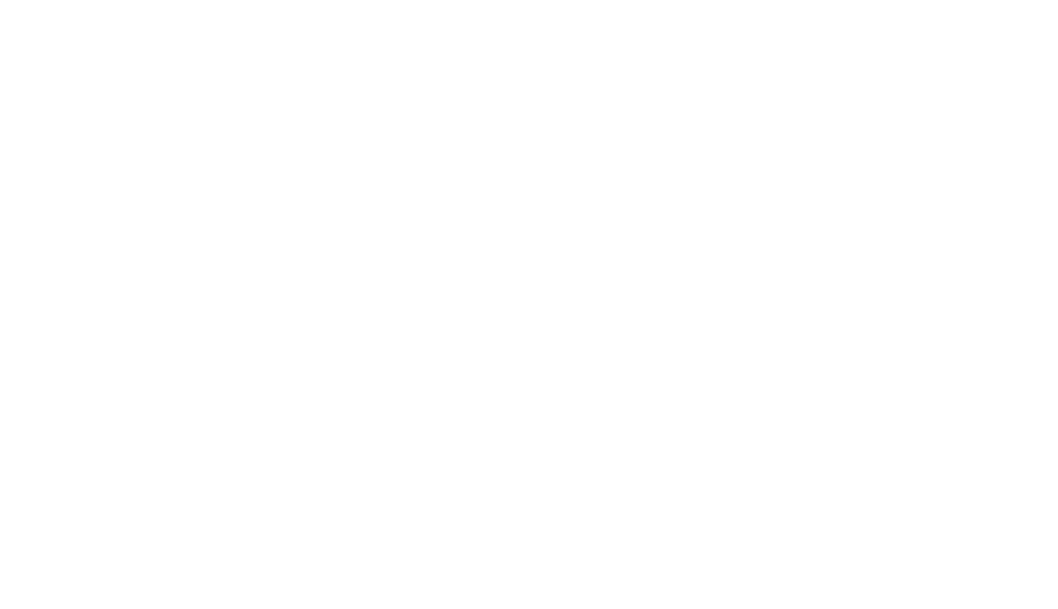
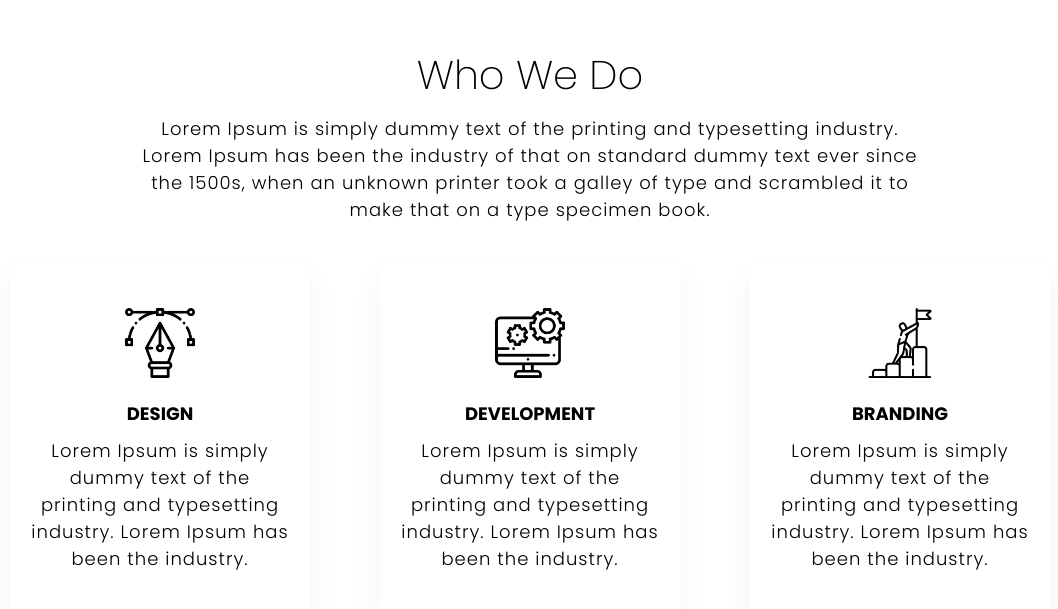
Before and after one commit to nelsonwenner/react-website-design, a React (Create React App) app: page / in a window 1280 px wide. Shown: the part 1672-2281 px from the top of the page, without its empty margins (110-1168 px from the left). Before the commit the page ends 1600 px from the top, so only its background shows below. Built offline with nearby package versions, Linux system fonts and the light colour scheme.

Commit message:
create service

```diff
--- a/src/components/about/About.js
+++ b/src/components/about/About.js
@@ -16,7 +16,7 @@
                             essentially unchanged. It was popularised in the 1960s with the release of Letraset sheets containing Lorem Ipsum passages,
                             and more recently with desktop publishing software like Aldus PageMaker including versions of Lorem Ipsum.
                         </p>
-                        <a href="#" className="bnt">Read Our Story</a>
+                        <a href="#" className="btn">Read Our Story</a>
                     </div>
                 </div>
             </section>
--- a/src/components/about/style.css
+++ b/src/components/about/style.css
@@ -31,3 +31,12 @@
     margin-bottom: 20px;
     letter-spacing: 1px;
 }
+
+.btn {
+    position: relative;
+    display: inline-block;
+    padding: 10px 30px;
+    background: #000;
+    text-decoration: none;
+    color: #fff;
+}
--- a/src/components/banner/style.css
+++ b/src/components/banner/style.css
@@ -2,7 +2,7 @@
     position: relative;
     width: 100%;
     min-height: 100vh;
-    background: url('../../assets/img/bg.jpg');
+    background: url('../../assets//img/bg.jpg');
     background-size: cover;
     display: flex;
     justify-content: center;
--- a/src/components/header/style.css
+++ b/src/components/header/style.css
@@ -47,7 +47,7 @@
 .sticky {
     padding: 5px 100px;
     background: #fff;
-    border-bottom: 1px solid(0,0,0,.1);
+    border-bottom: 1px solid rgba(0,0,0,.1);
 }
 
 .sticky .logo, .sticky ul li a {
--- /dev/null
+++ b/src/components/service/Service.js
@@ -0,0 +1,65 @@
+import React, { Component } from 'react';
+
+import './style.css';
+
+import icon1 from '../../assets/img/icon1.png';
+import icon2 from '../../assets/img/icon2.png';
+import icon3 from '../../assets/img/icon3.png';
+
+
+class Service extends Component {
+
+    render() {
+        return (
+            <section className="sec" id="services">
+                <div className="content">
+                    <div className="mxw800">
+                        <h3>Who We Do</h3>
+                        <p>
+                            Lorem Ipsum is simply dummy text of the printing and typesetting industry. Lorem Ipsum has been the industry of that on
+                            standard dummy text ever since the 1500s, when an unknown printer took a galley of type and scrambled it to make that on
+                            a type specimen book.
+                        </p>
+                    </div>
+                    <div className="services">
+                        <div className="box">
+                            <div className="iconBx">
+                                <img src={icon1}></img>
+                            </div>
+                            <div className="content">
+                                <h2>Design</h2>
+                                <p>
+                                    Lorem Ipsum is simply dummy text of the printing and typesetting industry. Lorem Ipsum has been the industry.
+                                </p>
+                            </div>
+                        </div>
+                        <div className="box">
+                            <div className="iconBx">
+                                <img src={icon2}></img>
+                            </div>
+                            <div className="content">
+                                <h2>Development</h2>
+                                <p>
+                                    Lorem Ipsum is simply dummy text of the printing and typesetting industry. Lorem Ipsum has been the industry.
+                                </p>
+                            </div>
+                        </div>
+                        <div className="box">
+                            <div className="iconBx">
+                                <img src={icon3}></img>
+                            </div>
+                            <div className="content">
+                                <h2>Branding</h2>
+                                <p>
+                                    Lorem Ipsum is simply dummy text of the printing and typesetting industry. Lorem Ipsum has been the industry.
+                                </p>
+                            </div>
+                        </div>
+                    </div>
+                </div>
+            </section>
+        );
+    }
+}
+
+export default Service;
--- /dev/null
+++ b/src/components/service/style.css
@@ -0,0 +1,66 @@
+.sec {
+    background: #fff;
+    padding: 100px;
+    min-height: 100vh;
+    display: flex;
+    justify-content: center;
+    align-items: center;
+}
+
+.sec .content {
+    position: relative;
+    text-align: center;
+    width: 100%;
+}
+
+.mxw800 {
+    max-width: 800px;
+    margin: 0 auto;
+}
+
+h3 {
+    font-size: 40px;
+    font-weight: 200;
+    margin-bottom: 10px;
+}
+
+p {
+    position: relative;
+    font-size: 18px;
+    font-weight: 300;
+    margin-bottom: 20px;
+    letter-spacing: 1px;
+}
+
+.services {
+    position: relative;
+    display: grid;
+    grid-template-columns: repeat(auto-fit, minmax(300px, 1fr));
+    grid-gap: 30px;
+    max-width: 100%;
+    margin-top: 40px;
+}
+
+.services .box {
+    width: 300px;
+    margin: 0 auto;
+    background: #fff;
+    padding: 20px;
+    box-shadow: 0 15px 30px rgba(0,0,0,0.05);
+}
+
+.services .box .iconBx {
+    margin-top: 25px;
+}
+
+.services .box .iconBx img {
+    max-width: 70px;
+    margin-bottom: 15px;
+}
+
+.services .box h2 {
+    font-size: 18px;
+    margin-bottom: 10px;
+    text-transform: uppercase;
+    font-weight: 700;
+}
--- a/src/pages/home/Home.js
+++ b/src/pages/home/Home.js
@@ -3,6 +3,7 @@
 import Header from '../../components/header/Header';
 import Banner from '../../components/banner/Banner';
 import About from '../../components/about/About';
+import Service from '../../components/service/Service';
 
 
 class Home extends Component {
@@ -13,6 +14,7 @@
                 <Header></Header>
                 <Banner></Banner>
                 <About></About>
+                <Service></Service>
             </>
         );
     }
--- a/src/style.css
+++ b/src/style.css
@@ -7,6 +7,10 @@
     font-family: 'Poppins', sans-serif;
 }
 
+html {
+    scroll-behavior: smooth;
+}
+
 body {
     min-height: 1000px;
 }
```
